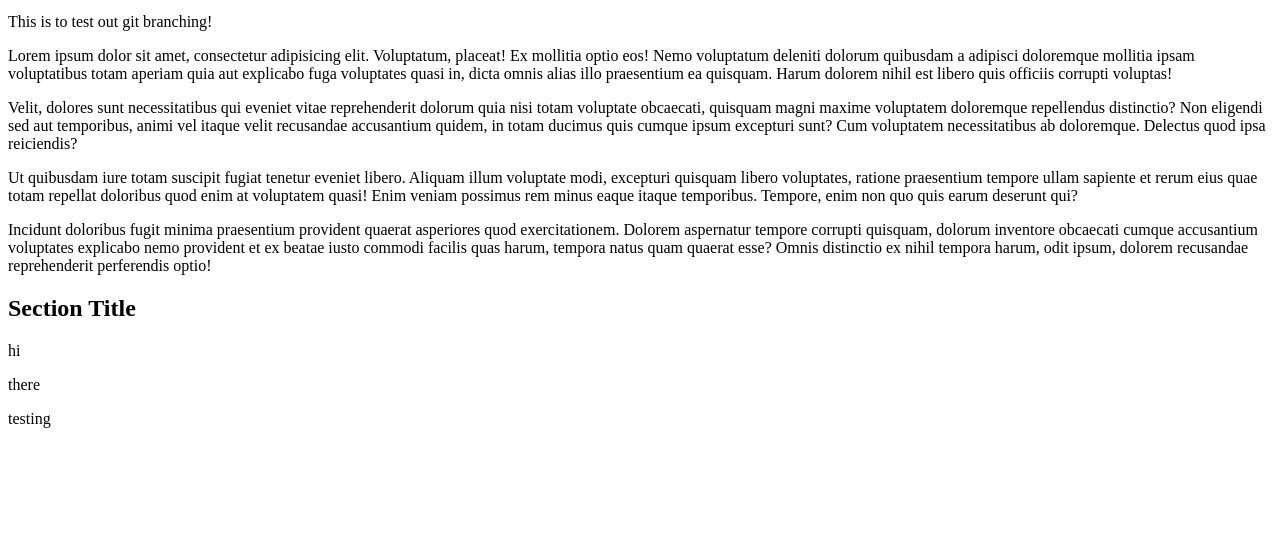
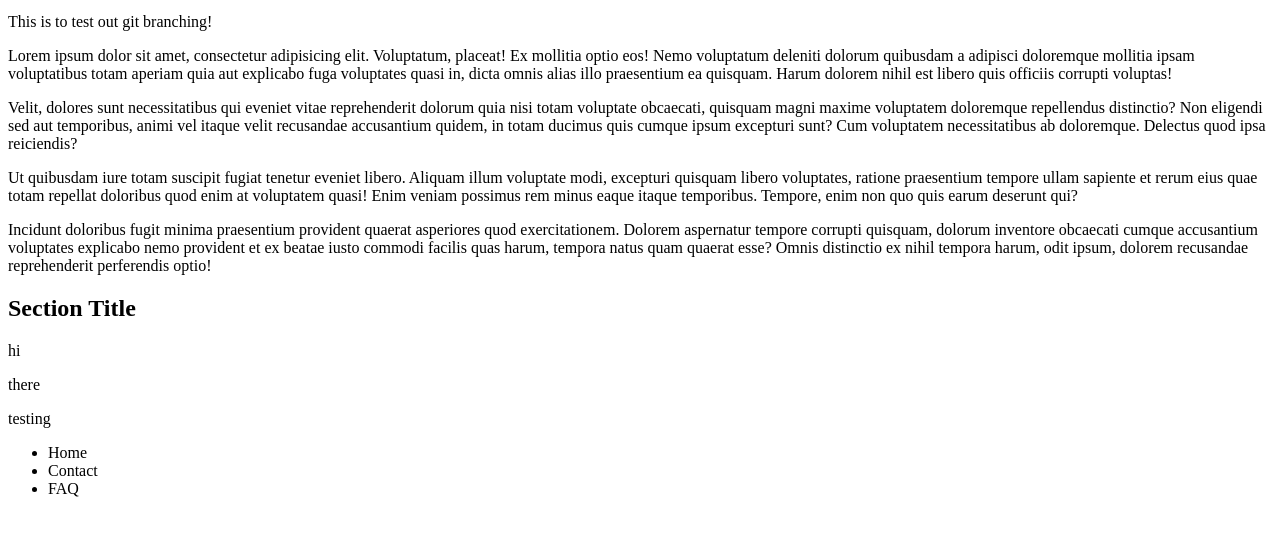
Before and after one commit to jhe04/git-branching-testing, a plain HTML site: page index.html in a window 1280 px wide. Shown: the part 119-654 px from the top of the page. Drawn offline with Linux system fonts and the light colour scheme.

Commit message:
added a footer

```diff
--- a/index.html
+++ b/index.html
@@ -62,5 +62,16 @@
         <p>testing</p>
       </div>
     </section>
+
+    <!-- Footer section -->
+    <footer>
+      <div class="wrapper">
+        <ul>
+          <li>Home</li>
+          <li>Contact</li>
+          <li>FAQ</li>
+        </ul>
+      </div>
+    </footer>
   </body>
 </html>
```
